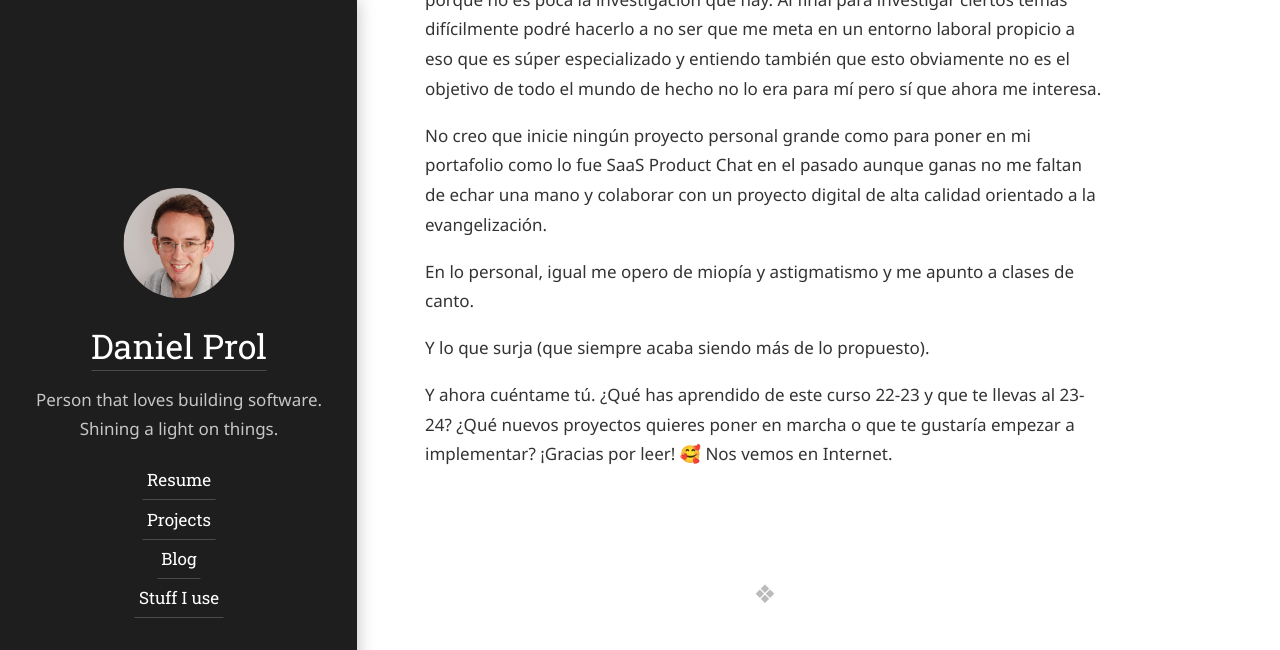
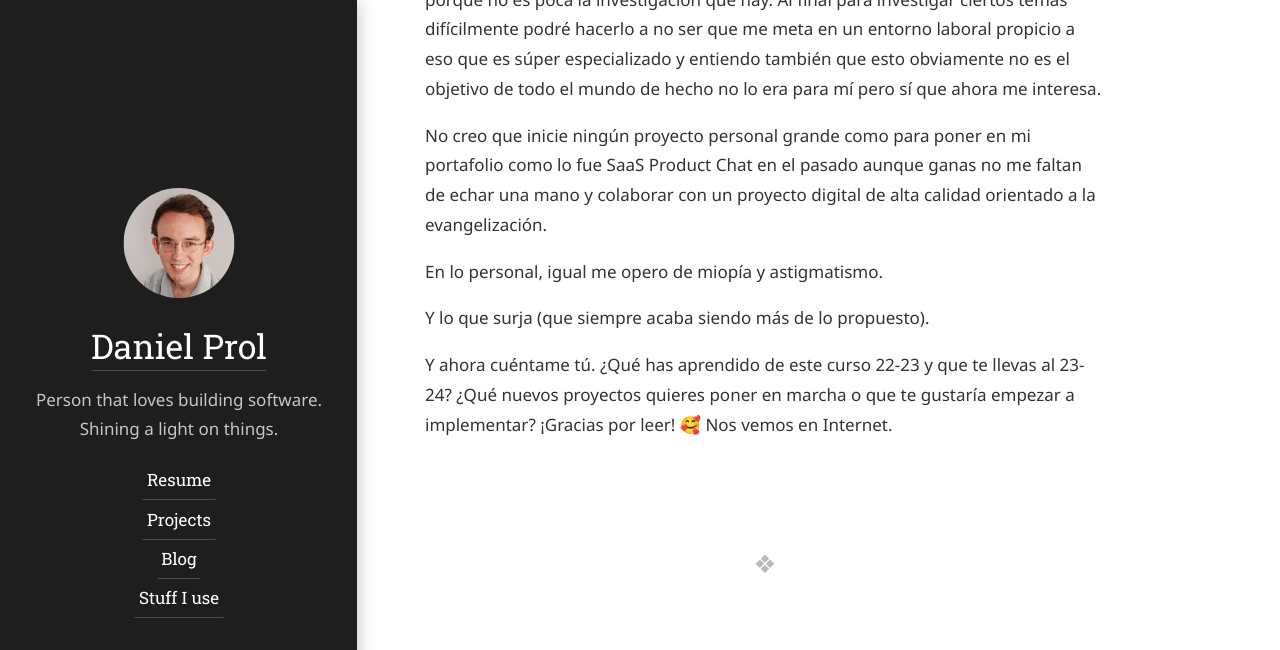
Before and after one commit to dprol/dprol.github.io, a Jekyll site: the page built from hydejack/_posts/2023-07-15-goals-23-24.md, in a window 1280 px wide and 900 px high, scrolled down 3948 px, cut to the strip 0-650 px from the top of the window. Built offline with Jekyll 4.4.1, drawn with Linux system fonts in a browser that asks for light colours; some web fonts are replaced.

Commit message:
Update 2023-07-15-goals-23-24.md

```diff
--- a/hydejack/_posts/2023-07-15-goals-23-24.md
+++ b/hydejack/_posts/2023-07-15-goals-23-24.md
@@ -60,7 +60,7 @@ Además de lo que aprenda en las asignaturas de la UNIR, tengo planificado leer
 
 No creo que inicie ningún proyecto personal grande como para poner en mi portafolio como lo fue SaaS Product Chat en el pasado aunque ganas no me faltan de echar una mano y colaborar con un proyecto digital de alta calidad orientado a la evangelización.
 
-En lo personal, igual me opero de miopía y astigmatismo y me apunto a clases de canto.
+En lo personal, igual me opero de miopía y astigmatismo.
 
 Y lo que surja (que siempre acaba siendo más de lo propuesto).
 
```
